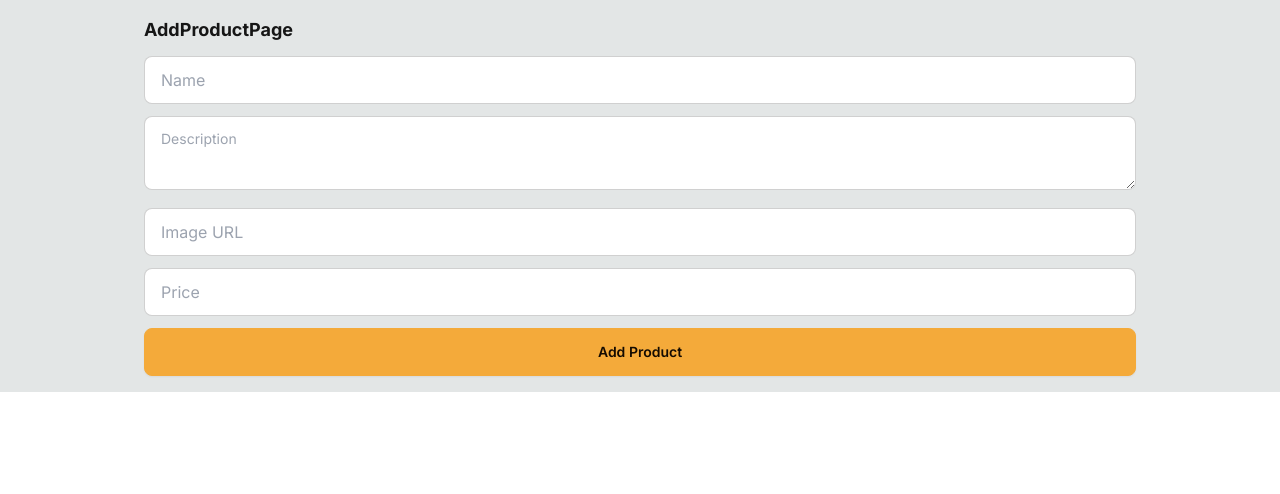
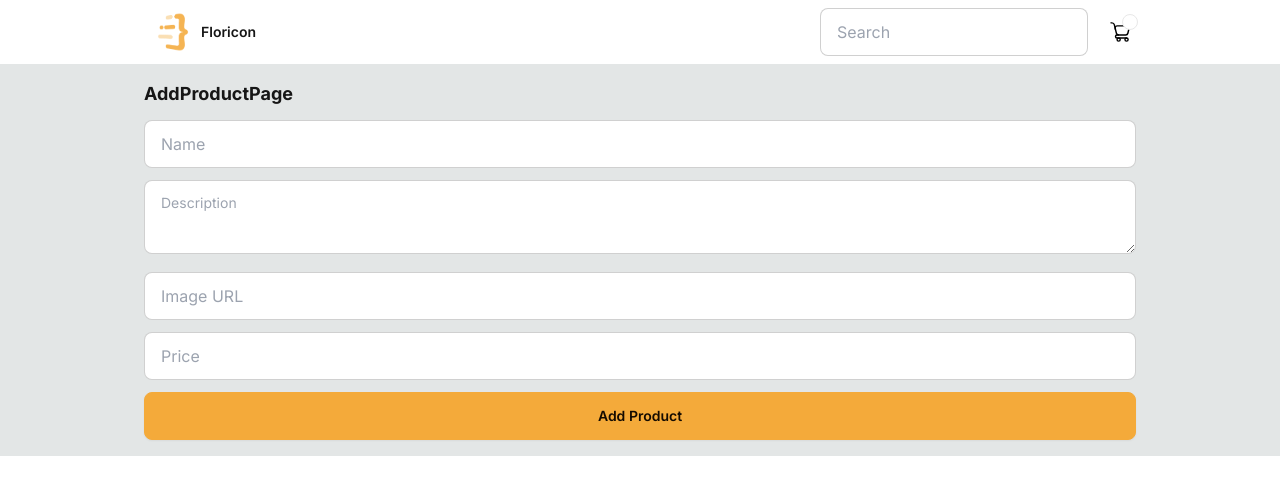
Before and after one commit to Seenivasababu/e-commerce, a Next.js app: page /add-product in a window 1280 px wide. Shown: the top 494 px of the page. Built offline with nearby package versions, Linux system fonts and the light colour scheme; no server answers.

Commit message:
Shopping cart functionlity added

```diff
--- /dev/null
+++ b/src/app/Navbar/Navbar.tsx
@@ -0,0 +1,44 @@
+import Link from 'next/link';
+import logo from '@/assets/logo.png';
+import Image from 'next/image';
+import { redirect } from 'next/navigation';
+import { getCart } from '@/lib/db/cart';
+import ShoppingCartButton from './ShoppingCartButton';
+
+async function searchProducts(formData:FormData){
+   "use server"
+
+   const searchQuery = formData.get("searchQuery")?.toString()
+   if(searchQuery){
+      redirect("/search?query="+searchQuery)
+   }
+}
+
+export default async function Navbar() {
+   const cart = await getCart()
+  return (
+    <div className="bg-base-100">
+      <div className="navbar max-w-5xl m-auto flex-col sm:flex-row gap-2">
+        <div className="flex-1">
+          <Link href="/" className="btn btn-ghost">
+            <Image src={logo} alt="logo" height={40} width={40} />
+            Floricon
+          </Link>
+        </div>
+        <div className="flex-none gap-2">
+        <form action={searchProducts}>
+          <div className="form-control">
+            <input
+              name="searchQuery"
+              placeholder="Search"
+              className="input input-bordered w-full min-w-[150px]"
+            />
+          </div>
+        </form>
+        <ShoppingCartButton cart={cart}/>
+      </div>
+      </div>
+
+    </div>
+  );
+}
--- /dev/null
+++ b/src/app/Navbar/ShoppingCartButton.tsx
@@ -0,0 +1,48 @@
+"use client"
+import { ShoppingCart } from '@/lib/db/cart';
+import Link from 'next/link';
+import React from 'react';
+
+type Props = {
+  cart: ShoppingCart | null;
+};
+
+export default function ShoppingCartButton({ cart }: Props) {
+   function closeDropDown(){
+      const elem = document.activeElement as HTMLElement
+      if(elem){
+         elem.blur()
+      }
+   }
+  return (
+    <div className="dropdown dropdown-end">
+      <label tabIndex={0} className="btn btn-ghost btn-circle ">
+        <div className="indicator">
+          <svg
+            xmlns="http://www.w3.org/2000/svg"
+            data-name="Layer 2"
+            viewBox="0 0 35 35"
+            id="cart"
+            className="h-5 w-5"
+          >
+            <path d="M27.47,23.93H14.92A5.09,5.09,0,0,1,10,20L8,11.87a5.11,5.11,0,0,1,5-6.32h16.5a5.11,5.11,0,0,1,5,6.32l-2,8.15A5.1,5.1,0,0,1,27.47,23.93ZM12.94,8.05a2.62,2.62,0,0,0-2.54,3.23l2,8.15a2.6,2.6,0,0,0,2.54,2H27.47a2.6,2.6,0,0,0,2.54-2l2-8.15a2.61,2.61,0,0,0-2.54-3.23Z"></path>
+            <path d="M9.46 14a1.25 1.25 0 0 1-1.21-1L6.46 5.23A3.21 3.21 0 0 0 3.32 2.75H1.69a1.25 1.25 0 0 1 0-2.5H3.32A5.71 5.71 0 0 1 8.9 4.66l1.78 7.77a1.24 1.24 0 0 1-.93 1.5A1.43 1.43 0 0 1 9.46 14zM15.11 34.75a4 4 0 1 1 4-4A4 4 0 0 1 15.11 34.75zm0-5.54a1.52 1.52 0 1 0 1.52 1.52A1.52 1.52 0 0 0 15.11 29.21zM28.93 34.75a4 4 0 1 1 4-4A4 4 0 0 1 28.93 34.75zm0-5.54a1.52 1.52 0 1 0 1.53 1.52A1.52 1.52 0 0 0 28.93 29.21z"></path>
+            <path d="M28.93,29.21H12.27a3.89,3.89,0,1,1,0-7.78h2.65a1.25,1.25,0,1,1,0,2.5H12.27a1.39,1.39,0,1,0,0,2.78H28.93a1.25,1.25,0,0,1,0,2.5Z"></path>
+          </svg>
+          <span className='badge badge-sm indicator-item'>
+            {cart?.size}
+          </span>
+        </div>
+      </label>
+      <div tabIndex={0} className='card dropdown-content card-compact mt-3 w-52 bg-base-100 shadow z-30'>
+         <div className='card-body'>
+             <span className='text-md font-bold'>{cart?.size|| 0} Items</span>
+             <span> Subtotal :${cart?.subtotal || 0}</span>
+             <div>
+               <Link href={"/"} className='btn btn-primary btn-block' onClick={closeDropDown}>View cart</Link>
+             </div>
+         </div>
+      </div>
+    </div>
+  );
+}
--- a/src/app/layout.tsx
+++ b/src/app/layout.tsx
@@ -1,6 +1,7 @@
 import './globals.css';
 import type { Metadata } from 'next';
 import { Inter } from 'next/font/google';
+import Navbar from './Navbar/Navbar';
 
 const inter = Inter({ subsets: ['latin'] });
 
@@ -17,6 +18,7 @@ export default function RootLayout({
   return (
     <html lang="en">
       <body className={inter.className}>
+        <Navbar/>
         <main className='p-4 max-w-5xl m-auto min-w-[300px]'>{children}</main>
       </body>
     </html>
--- /dev/null
+++ b/src/app/products/[id]/AddToCartButton.tsx
@@ -0,0 +1,39 @@
+'use client';
+
+import { useState, useTransition } from "react";
+
+type Props = {
+  productId: string;
+  incrementProductQuantity:(productId:string)=>Promise<void>
+}
+export default function AddToCartButton({ productId ,incrementProductQuantity}: Props) {
+  const [isPending, startTransition] = useTransition()
+  const [success, setSuccess] = useState(false)
+
+  return (
+    <div className="flex items-center gap-2">
+      <button className="btn btn-primary" onClick={() => {
+        setSuccess(false)
+        startTransition(async ()=>{
+          await incrementProductQuantity(productId)
+          setSuccess(true)
+        })
+      }}>
+        Add to Cart
+        <svg
+        xmlns="http://www.w3.org/2000/svg"
+        data-name="Layer 2"
+        viewBox="0 0 35 35"
+        id="cart"
+        className="h-5 w-5"
+      >
+        <path d="M27.47,23.93H14.92A5.09,5.09,0,0,1,10,20L8,11.87a5.11,5.11,0,0,1,5-6.32h16.5a5.11,5.11,0,0,1,5,6.32l-2,8.15A5.1,5.1,0,0,1,27.47,23.93ZM12.94,8.05a2.62,2.62,0,0,0-2.54,3.23l2,8.15a2.6,2.6,0,0,0,2.54,2H27.47a2.6,2.6,0,0,0,2.54-2l2-8.15a2.61,2.61,0,0,0-2.54-3.23Z"></path>
+        <path d="M9.46 14a1.25 1.25 0 0 1-1.21-1L6.46 5.23A3.21 3.21 0 0 0 3.32 2.75H1.69a1.25 1.25 0 0 1 0-2.5H3.32A5.71 5.71 0 0 1 8.9 4.66l1.78 7.77a1.24 1.24 0 0 1-.93 1.5A1.43 1.43 0 0 1 9.46 14zM15.11 34.75a4 4 0 1 1 4-4A4 4 0 0 1 15.11 34.75zm0-5.54a1.52 1.52 0 1 0 1.52 1.52A1.52 1.52 0 0 0 15.11 29.21zM28.93 34.75a4 4 0 1 1 4-4A4 4 0 0 1 28.93 34.75zm0-5.54a1.52 1.52 0 1 0 1.53 1.52A1.52 1.52 0 0 0 28.93 29.21z"></path>
+        <path d="M28.93,29.21H12.27a3.89,3.89,0,1,1,0-7.78h2.65a1.25,1.25,0,1,1,0,2.5H12.27a1.39,1.39,0,1,0,0,2.78H28.93a1.25,1.25,0,0,1,0,2.5Z"></path>
+      </svg>
+      </button>
+      {isPending && <span className="loading loading-spinner loading-md"/>}
+      {!isPending && success && <span className="text-success">Added to cart</span>}
+    </div>
+  );
+}
--- /dev/null
+++ b/src/app/products/[id]/actions.ts
@@ -0,0 +1,27 @@
+'use server';
+import prisma from '@/lib/db/prisma';
+import { createCart, getCart } from '@/lib/db/cart';
+import { revalidatePath } from 'next/cache';
+
+export async function incrementProductQuantity(productId: string) {
+  const cart = (await getCart()) ?? (await createCart());
+
+  const articleInCart = cart.items.find((item) => item.productId === productId);
+
+  if (articleInCart) {
+    await prisma.cartItem.update({
+      where: { id: articleInCart.id },
+      data: { quantity: { increment: 1 } },
+    });
+  } else {
+    await prisma.cartItem.create({
+      data: {
+        cartId: cart.id,
+        productId,
+        quantity: 1,
+      },
+    });
+  }
+
+  revalidatePath("/products/[id]")
+}
--- a/src/app/products/[id]/page.tsx
+++ b/src/app/products/[id]/page.tsx
@@ -4,6 +4,8 @@ import { notFound } from 'next/navigation';
 import Image from 'next/image';
 import PriceTag from '@/components/PriceTag';
 import { Metadata } from 'next';
+import AddToCartButton from './AddToCartButton';
+import { incrementProductQuantity } from './actions';
 
 type Props = {
   params: {
@@ -30,7 +32,7 @@ export async function generateMetadata({
 export default async function ProductPage({ params: { id } }: Props) {
   const product = await getProduct(id);
   return (
-    <div className="flex flex-col md:flex-row gap-4 md:items-center">
+    <div className="flex flex-col md:flex-row gap-4 md:items-center" >
       <Image
         src={product.imageUrl}
         alt={product.name}
@@ -43,6 +45,7 @@ export default async function ProductPage({ params: { id } }: Props) {
         <h1 className="text-5xl font-bold">{product.name}</h1>
         <PriceTag price={product.price} className="mt-4" />
         <p className="py-6">{product.description}</p>
+        <AddToCartButton productId={product.id} incrementProductQuantity={incrementProductQuantity}/>
       </div>
     </div>
   );
--- /dev/null
+++ b/src/lib/db/cart.ts
@@ -0,0 +1,49 @@
+import prisma from '@/lib/db/prisma';
+import { Cart, Prisma } from '@prisma/client';
+import { cookies } from 'next/dist/client/components/headers';
+
+export type CarWithProducts = Prisma.CartGetPayload<{
+  include: { items: { include: { product: true } } };
+}>;
+export type ShoppingCart = CarWithProducts & {
+  size: number;
+  subtotal: number;
+};
+
+export async function getCart():Promise<ShoppingCart | null>{
+  const localCartId = cookies().get('localCartId')?.value;
+  const cart = localCartId
+    ? await prisma.cart.findUnique({
+        where: {
+          id: localCartId,
+        },
+        include: { items: { include: { product: true } } },
+      })
+    : null;
+
+  if (!cart) {
+    return null;
+  }
+
+  return {
+    ...cart,
+    size: cart.items.reduce((acc, item) => acc + item.quantity, 0),
+    subtotal: cart.items.reduce(
+      (acc, item) => acc + item.quantity * item.product.price,
+      0
+    ),
+  };
+}
+
+export async function createCart():Promise<ShoppingCart> {
+  const newCart = await prisma.cart.create({
+    data: {},
+  });
+  cookies().set('localCartId', newCart.id);
+  return {
+   ...newCart,
+   items:[],
+   size:0,
+   subtotal:0
+  }
+}
```
Also changed, not shown: 1 other file (tests, documents, lock files or other folders).
